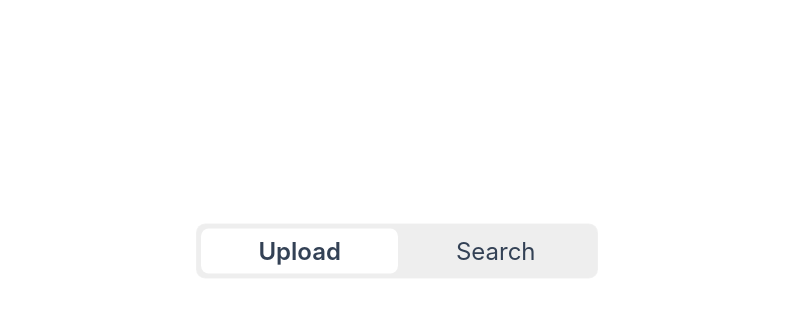
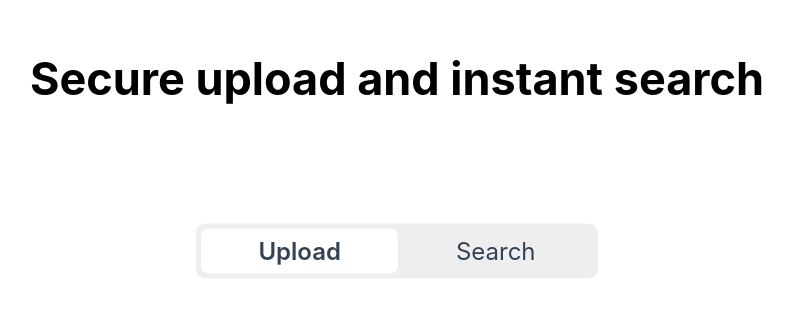
Before and after one commit to Shahi77/CloudVault, a React (Create React App) app in the folder client/: page / in a window 1280 px wide. Shown: the part 149-466 px from the top of the page, without its empty margins (243-1036 px from the left). Built offline with nearby package versions, Linux system fonts and the light colour scheme.

Commit message:
adding text on main page

```diff
--- a/client/src/pages/homePage/homePage.css
+++ b/client/src/pages/homePage/homePage.css
@@ -1,3 +1,11 @@
+.radio-inputs-container {
+    text-align: center;
+    margin: 200px;
+    font-size:30px;
+
+}
+
+
 .radio-inputs {
     position: absolute;
     top: 50%;
--- a/client/src/pages/homePage/homePage.jsx
+++ b/client/src/pages/homePage/homePage.jsx
@@ -9,6 +9,8 @@ export default function HomePage() {
   };
 
   return (
+    <div className="radio-inputs-container">
+      <h2>Secure upload and instant search</h2>
       <div className="radio-inputs">
         <label className="radio">
           <input
@@ -31,5 +33,6 @@ export default function HomePage() {
           <span className="name">Search</span>
         </label>
       </div>
+    </div>
   );
 }
```
Lines whose indentation alone changed are shown as unchanged.
